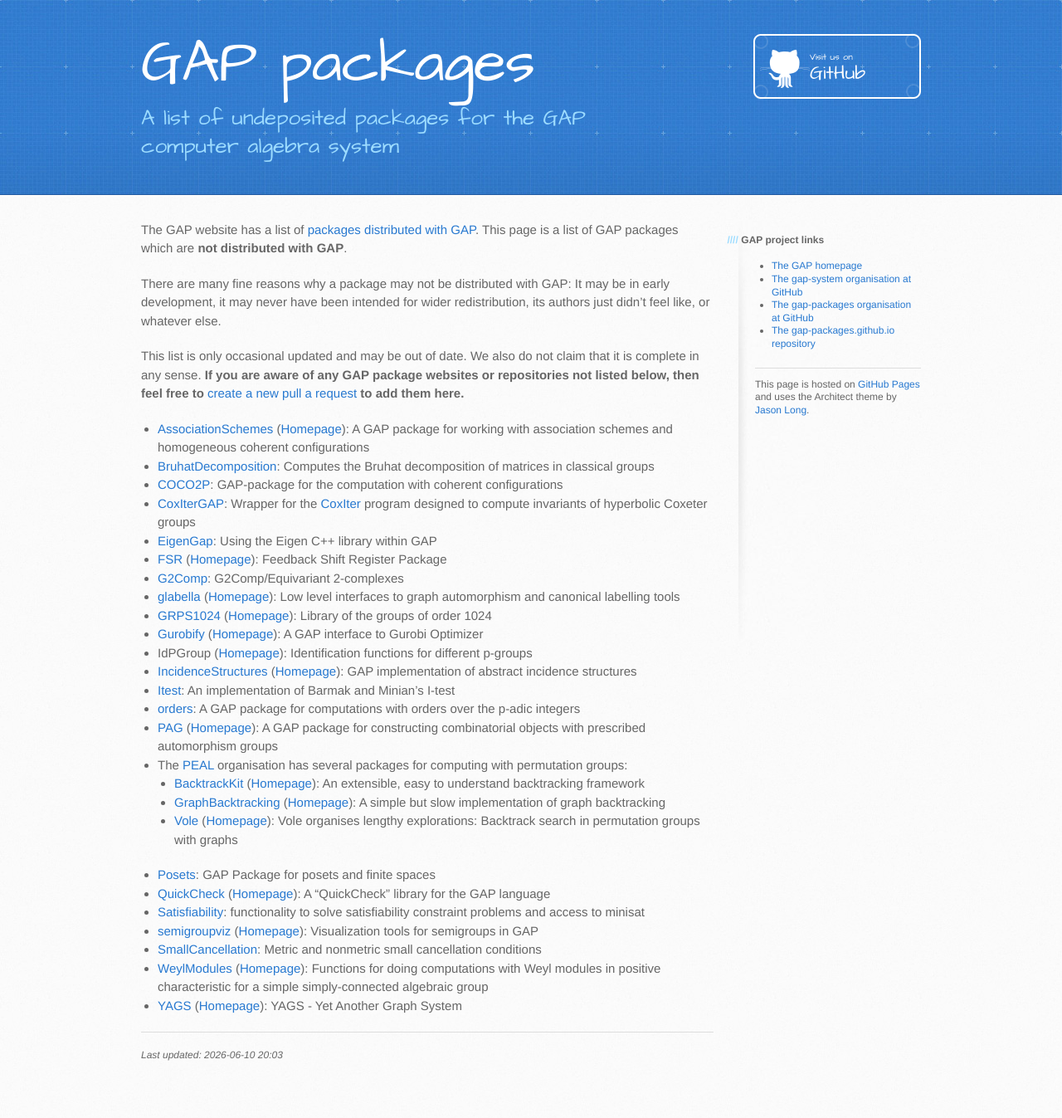
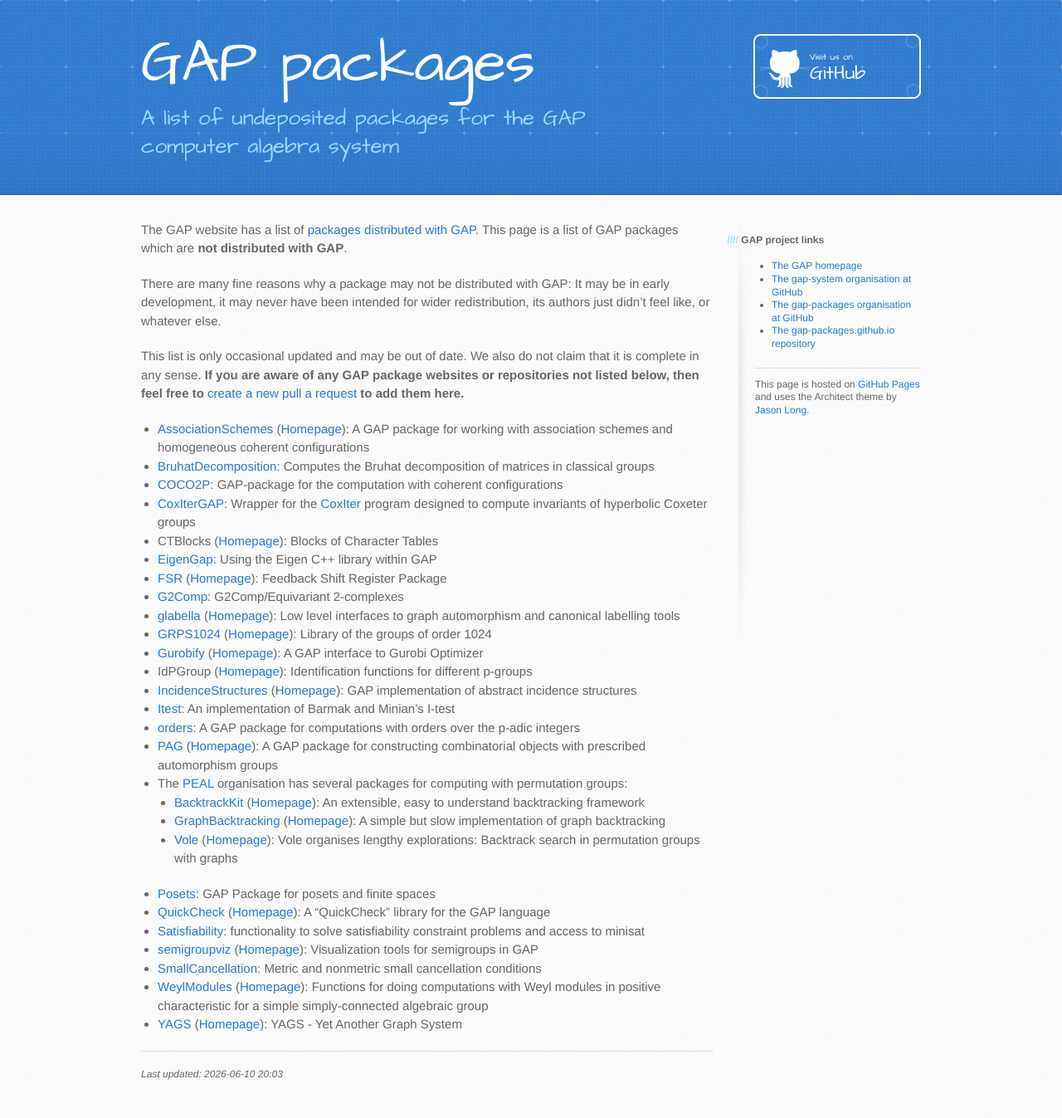
Before and after one commit to gap-packages/gap-packages.github.io, a Jekyll site: the page built from index.md, in a window 1280 px wide. Shown: the whole page at 83% size. Built offline with Jekyll 4.4.1, drawn with Linux system fonts in a browser that asks for light colours; before the commit the page ends 1324 px from its top, so only the background shows below that.

Commit message:
Add CTBlocks package

```diff
--- a/index.md
+++ b/index.md
@@ -20,6 +20,7 @@ to add them here.**
 * [BruhatDecomposition](https://github.com/gap-packages/BruhatDecomposition): Computes the Bruhat decomposition of matrices in classical groups
 * [COCO2P](https://github.com/chpech/COCO2P): GAP-package for the computation with coherent configurations
 * [CoxIterGAP](https://github.com/gap-packages/CoxIterGAP): Wrapper for the [CoxIter](https://github.com/rgugliel/CoxIter) program designed to compute invariants of hyperbolic Coxeter groups
+* CTBlocks ([Homepage](https://www.math.rwth-aachen.de/~Thomas.Breuer/ctblocks)): Blocks of Character Tables
 * [EigenGap](https://github.com/jesselansdown/EigenGap): Using the Eigen C++ library within GAP
 * [FSR](https://github.com/nzidaric/fsr) ([Homepage](https://nzidaric.github.io/fsr)): Feedback Shift Register Package
 * [G2Comp](https://github.com/isadofschi/g2comp): G2Comp/Equivariant 2-complexes
```
